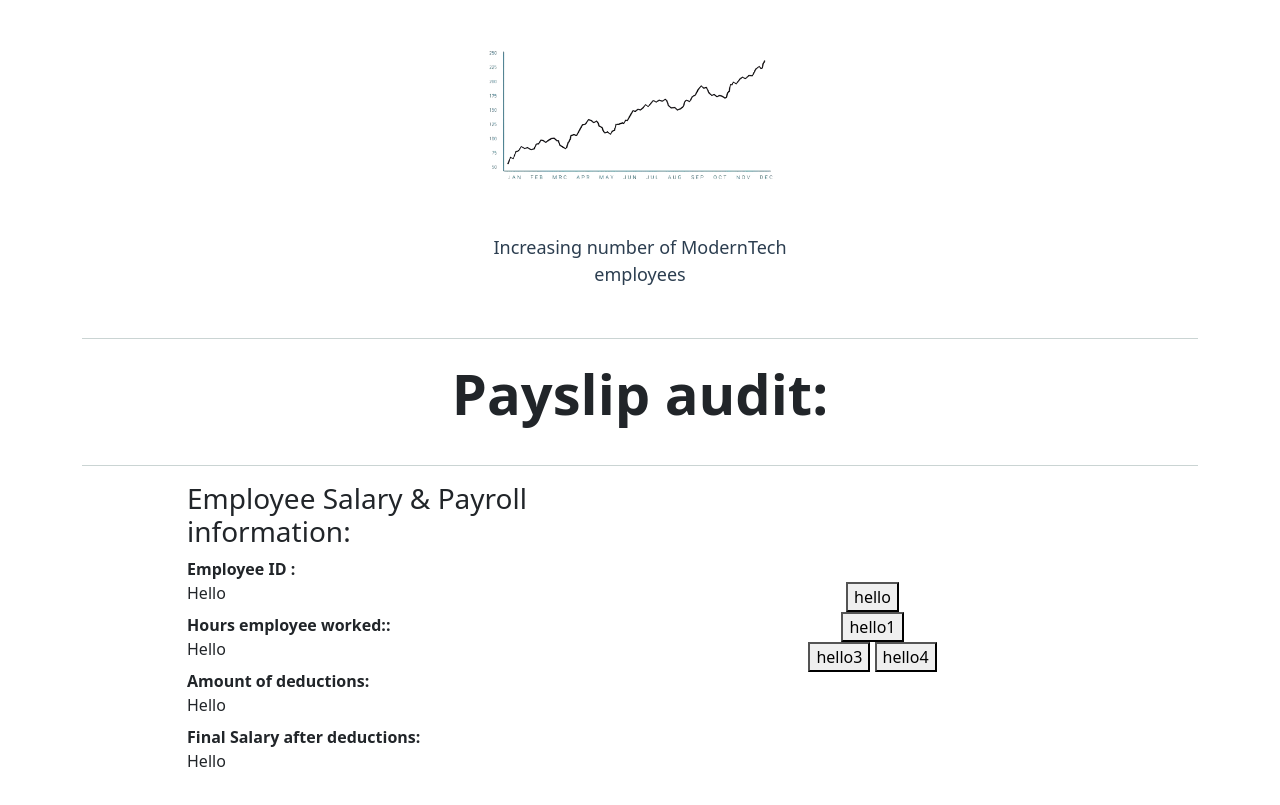
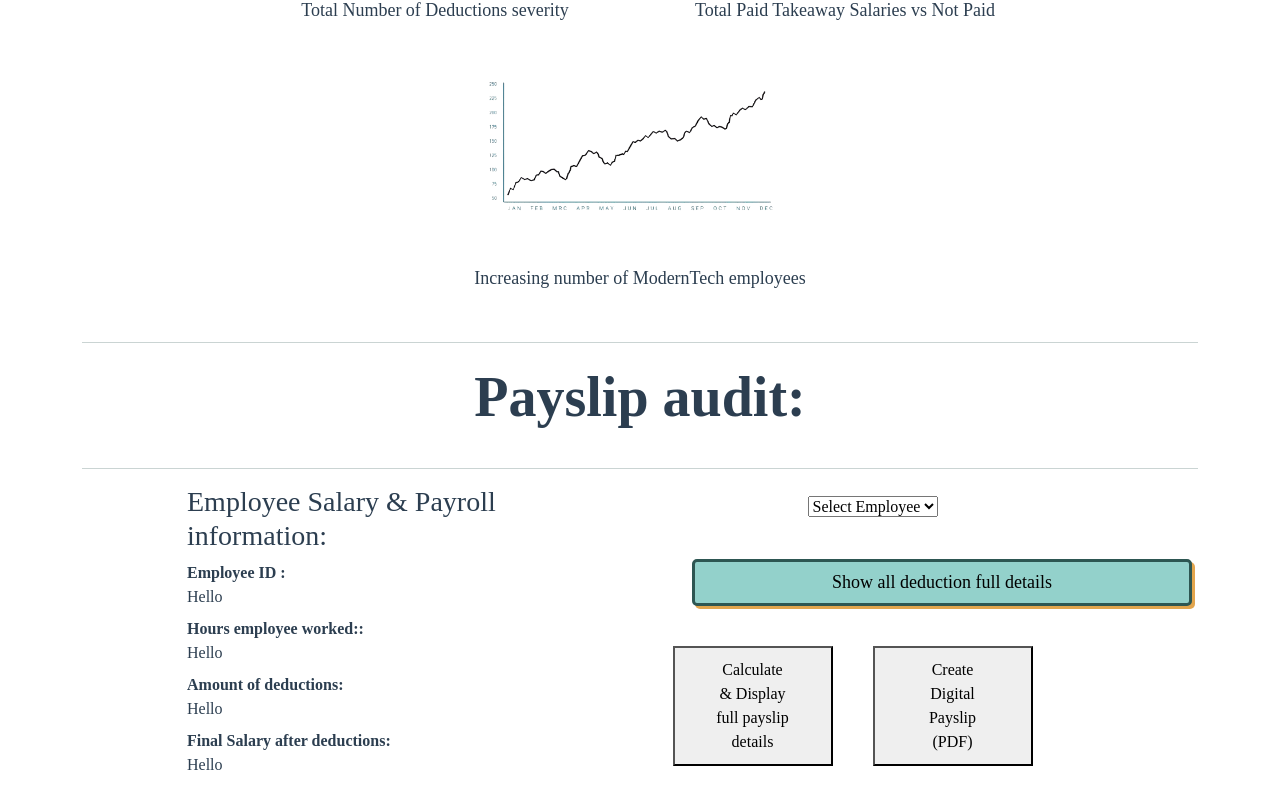
Before and after one commit to Ay-yoobD/Module_1_Proj, a Vue app: page /payroll in a window 1280 px wide. Shown: the part 502-1307 px from the top of the page. Built offline with nearby package versions, Linux system fonts and the light colour scheme.

Commit message:
Updated PayRoll management, more styling added, plan to add functionality

```diff
--- a/src/App.vue
+++ b/src/App.vue
@@ -1,7 +1,7 @@
 <template>
   <div class="d-flex">
     <NavBar />
-    <div class="content flex-grow-1 p-3 position-relative">
+    <div class="content flex-grow-1 position-relative">
       <button class="btn NavButton" type="button" data-bs-toggle="offcanvas" data-bs-target="#offcanvasExample" aria-controls="offcanvasExample">
         ☰
       </button>
@@ -28,7 +28,9 @@ export default {
   -moz-osx-font-smoothing: grayscale;
   text-align: center;
   color: #2c3e50;
-  min-height: 100vh;
+
+  max-height: 99vh;
+  min-width: 99vh;
 }
 
 .NavButton{
--- a/src/components/NavBar.vue
+++ b/src/components/NavBar.vue
@@ -87,9 +87,6 @@ export default {
     color: #00070d;
 }
 
-.Links a {
 
 
-}
-
 </style>
--- a/src/views/PayrollView.vue
+++ b/src/views/PayrollView.vue
@@ -1,10 +1,10 @@
 <template>
     <div class="MainPayRoll">
         <header class="PayRollHead">
-            <h2>Payroll & Payslip management</h2>
+            <h2 class=" p-3 fw-bold">Payroll & Payslip management:</h2>
         </header>
 
-        <body class="PayrollBody">
+        <main class="PayrollBody">
             <div class="container-xl ImageContain">
                 <figure class="figure PayImage">
                     <img src="../assets/Meter.png" class="figure-img img-fluid rounded" alt="...">
@@ -59,10 +59,21 @@
 
                             </div>
 
-                            <div class="col-md-5 text-center d-none d-md-block">
-                                <button>hello</button><br>
-                                <button>hello1</button>
-                                <p><button>hello3</button> <button>hello4</button></p>
+                            <div class="col-md-5 text-center ">
+                                <select name="EmployeeSelect" id="cmbEmployeeSelect" placeholder="Select Employee">
+                                    <option value="" disabled selected hidden>Select Employee</option>
+                                    <option value="volvo">Volvo</option>
+                                    <option value="saab">Saab</option>
+                                    <option value="mercedes">Mercedes</option>
+                                    <option value="audi">Audi</option>
+                                </select>
+                                <br>
+                                <button class="DeductionBtn">Show all deduction full details</button>
+
+                                <p>
+                                    <button class="DetailedPayBtn">Calculate & Display full payslip details</button>
+                                    <button class="PrintPayBtn">Create Digital Payslip (PDF)</button>
+                                </p>
                             </div>
 
                         </div>
@@ -71,7 +82,7 @@
 
             </div>
 
-        </body>
+        </main>
 
     </div>
 
@@ -87,21 +98,24 @@ export default {
 .MainPayRoll {
     overflow-x: visible;
     font-family: Baskerville;
+    background: rgb(255, 255, 255);
+    min-height: 100vh;
 }
 
 .PayRollHead {
-    background-color: rgb(147, 209, 203);
+    background-color: #93d1cb;
     padding: 1rem 2rem 1rem 70px;
     margin: -1.5rem -1.5rem 1.5rem -1.5rem;
     box-shadow: 0 4px 4px rgba(147, 209, 203, 0.447);
     min-height: 70px;
     display: flex;
     align-items: center;
+
 }
 
 .PayRollHead h2 {
     margin: 0;
-    font-size: 1.5rem;
+    font-size: 2.75rem;
     color: #2c3e50;
 }
 
@@ -129,8 +143,46 @@ export default {
 
 }
 
-.Title{
+.Title {
     margin: 15px;
     padding: 5px;
 }
+
+.DeductionBtn{
+    margin: 40px;
+    width: 500px;
+    text-align: center;
+    border-radius: 5px;
+    border: #2d5652 solid 3px;
+    box-shadow: #e2a54d 3px 3px;
+    background: #93d1cb;
+    padding: 7px 5px;
+    transition: background 0.3s ease;
+    transition: box-shadow 0.2s ease;
+    transition: transform 0.3s ease;
+    font-size: 18px;
+
+}
+
+.DeductionBtn:hover{
+    background: #e2a54d;
+    box-shadow: none;
+    transform: scale(1.026);
+}
+
+.DetailedPayBtn{
+    width: 160px;
+    margin-right: 40px;
+    padding: 10px 40px 10px 40px;
+    text-align: center;
+}
+
+.PrintPayBtn{
+    width: 160px;
+    margin-right: 40px;
+    padding: 10px 40px 10px 40px;
+    text-align: center;
+}
+
+
 </style>
```
Also changed, not shown: src/assets/Resources/DummyData/attendance.json (renamed from src/assets/Resources/M1 Project Module - Employee Dummy JSON Data/attendance.json), src/assets/Resources/DummyData/employee_info.json (renamed from src/assets/Resources/M1 Project Module - Employee Dummy JSON Data/employee_info.json), src/assets/Resources/DummyData/payroll_data.json (renamed from src/assets/Resources/M1 Project Module - Employee Dummy JSON Data/payroll_data.json).
